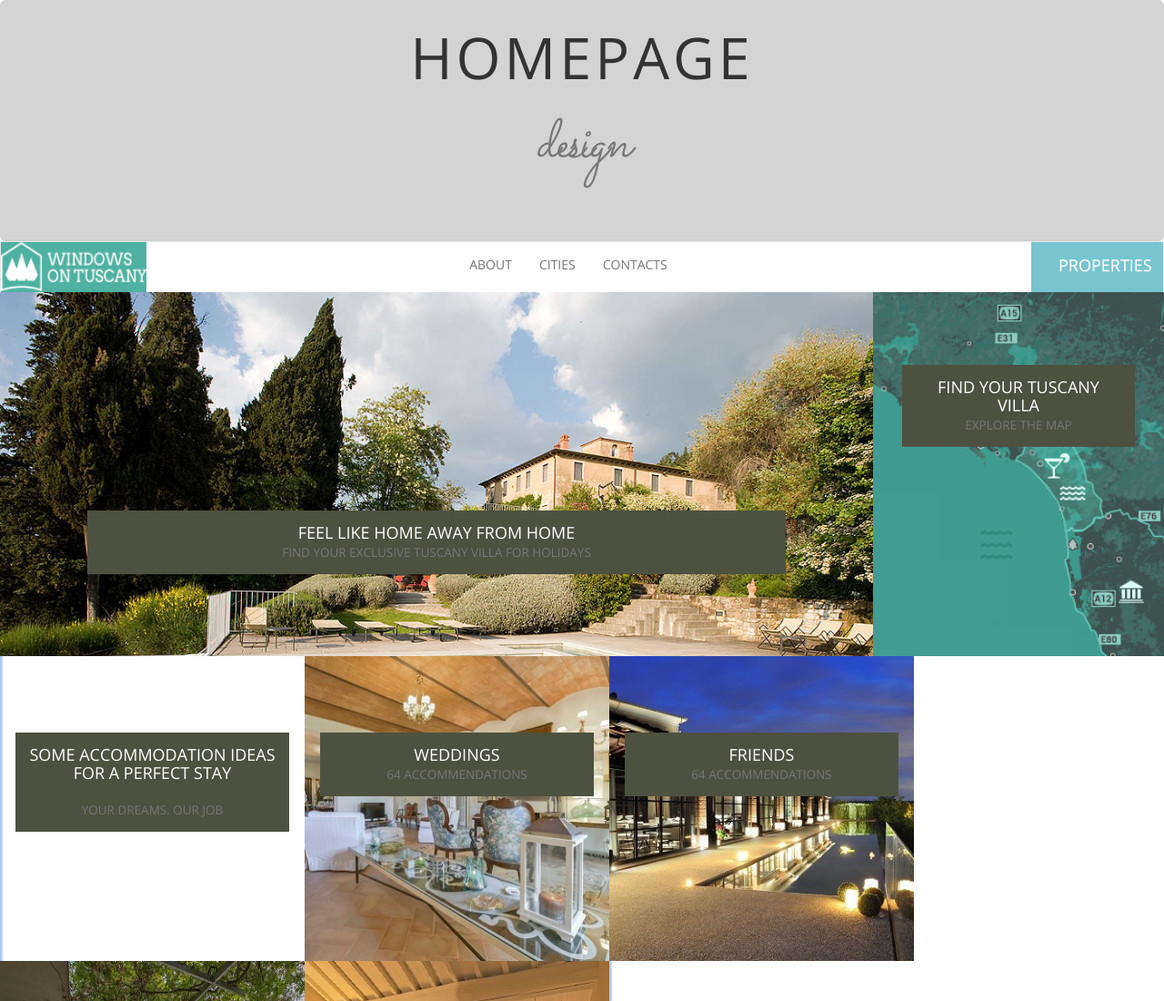
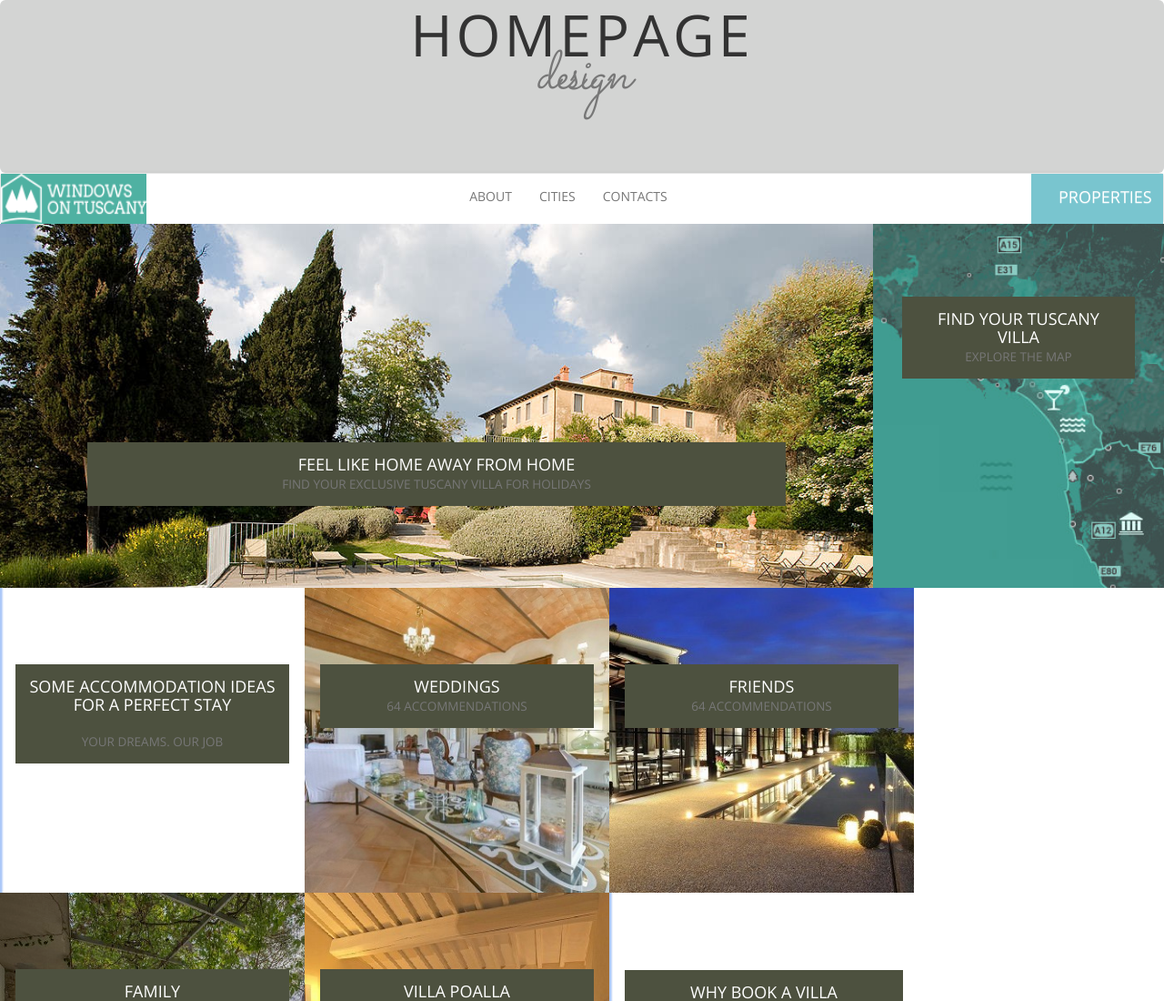
Before and after one commit to DenisaIacob25/TuscanyVillaProject, a plain HTML site: page TuscanyVillaProject/index.html in a window 1280 px wide. Shown: the top 1100 px of the page at 91% size. Drawn offline with nearby package versions, Linux system fonts and the light colour scheme.

Commit message:
fixed header text

```diff
--- a/TuscanyVillaProject/content/site.css
+++ b/TuscanyVillaProject/content/site.css
@@ -13,7 +13,7 @@ body {
 
 h1.homepage {
     margin-top: 0px;
-    padding-top: 25px;
+    padding-top: 0px;
     font-family: 'Open Sans', sans-serif;
     font-weight: 500;
     letter-spacing: 4px;
@@ -21,7 +21,7 @@ h1.homepage {
 }
 
 h1.design {
-    margin-top: 0px;
+    margin-top: -50px;
     font-family: 'Sacramento', cursive;
     font-size: 100px;
     font-style: italic;
```
Also changed, not shown: TuscanyVillaProject/index.html (+1 -0 lines), 2 other files.
